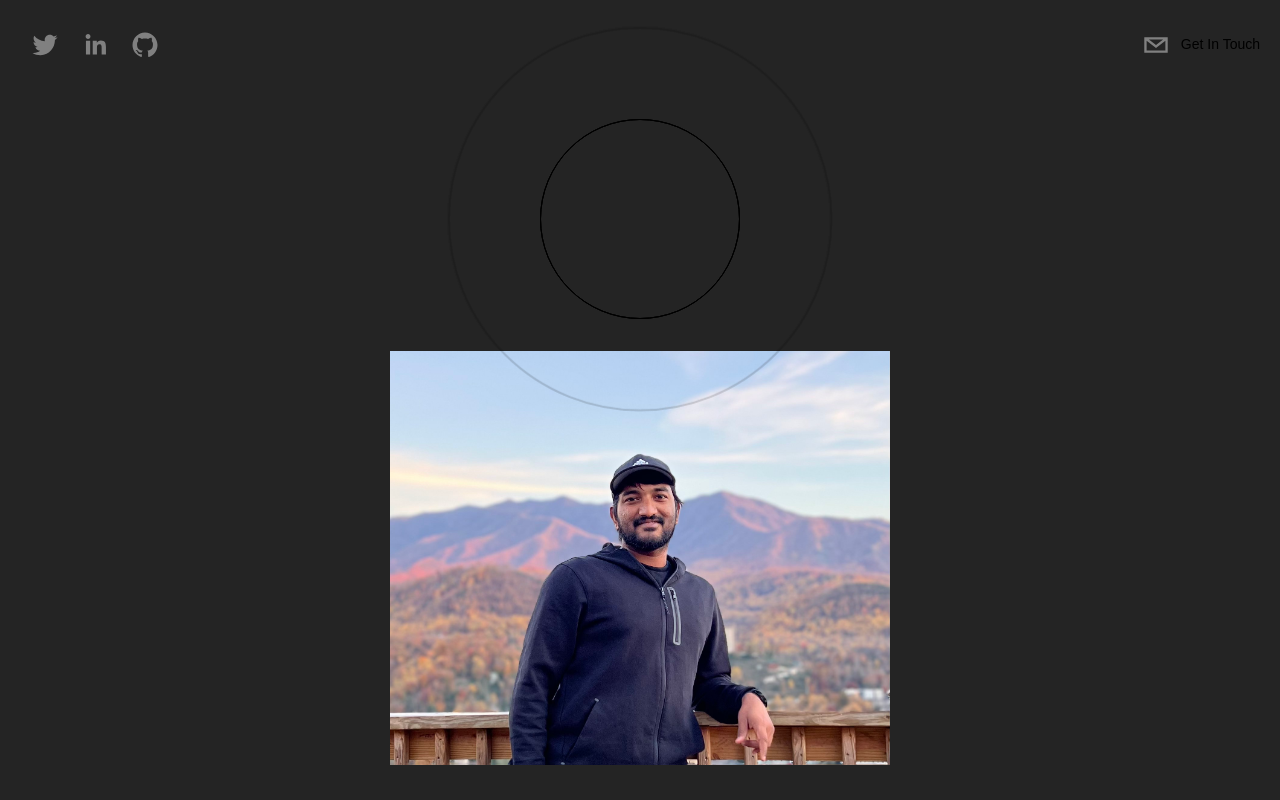
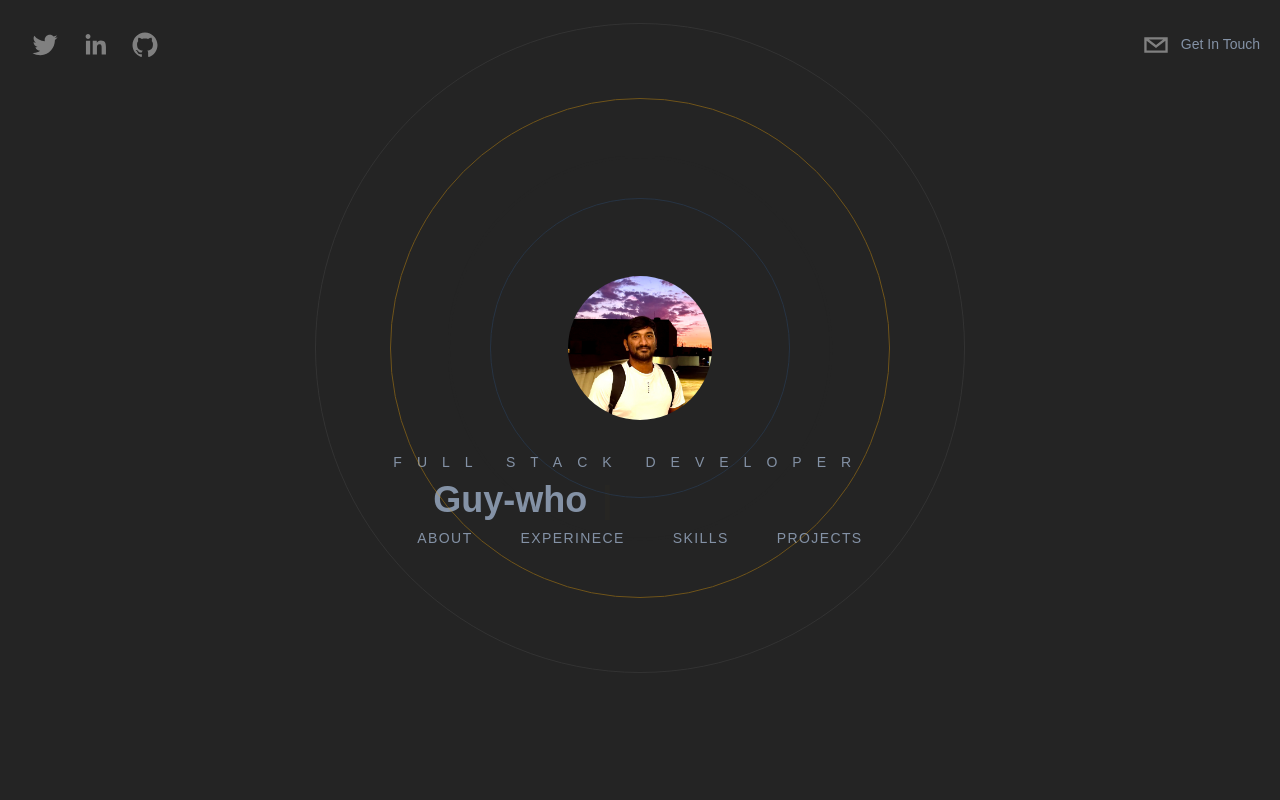
Before and after one commit to rravula22/personal_website, a Next.js app: page / in a window 1280 px wide. Built offline with nearby package versions, Linux system fonts and the light colour scheme.

Commit message:
About page developed

```diff
--- a/components/About.tsx
+++ b/components/About.tsx
@@ -1,9 +1,34 @@
 import React from 'react'
+import { motion } from 'framer-motion'
 
 type Props = {}
 
 export default function About({}: Props) {
   return (
-    <div>This is about</div>
+    <motion.div
+      initial={{opacity:0, scale:0.8,}}
+      animate={{opacity:1, scale:1,}}
+      transition={{duration:1.5, delay:0.5, type:'string', stiffness:120,}}
+     className="flex flex-col relative h-screen text-center md:text-left md:flex-row
+    max-w-7xl px-30 justify-evenly mx-auto items-center">
+      <h3 className="absolute top-24 uppercase tracking-[20px] text-2xl text-gray">About</h3>
+      <motion.img
+        src='./profile.jpeg'
+        initial={{x: -200, opacity: 1,}}
+        whileInView={{opacity:1, scale:1, x: 0,}}
+        transition={{duration:1.2,}}
+        className='mt-44 md:mb-0 md:mr-20 md:-mt-20 md:ml-20 rounded-full h-96 w-96'
+      />
+      <div className="space-y-10 px-0 md:px-10">
+        <h4 className="text-4xl font-semibold text-gray">
+          Here's a{" "}
+          <span className='underline decoration-[#F7AB0A]/50'>little bit</span>{""} about me
+        </h4>
+        <p className="text-gray text-sm">I'm Rakesh Ravula, a software engineer with 4+ years of experience in developing full stack web applications and working with various technologies. I'm currently pursuing my Master's degree in Computer Science at UAB, expected to graduate in May 2023.
+          <p className=''>I'm passionate about building scalable and efficient web applications using the latest technologies. I'm also interested in blockchain technology and its applications in the real world.</p>
+          <p className=''>I'm currently looking for full-time opportunities in Software Engineering, Web Development, and Blockchain Development.</p>
+        </p>
+      </div>
+    </motion.div>
   )
 }
--- a/components/BgCircles.tsx
+++ b/components/BgCircles.tsx
@@ -7,14 +7,14 @@ function BgCircles({}: Props) {
   return (
     <motion.div
         initial={{opacity: 0,}}
-        animate={{x:0, opacity:[0.1,0.2,0.4,0.8,1.0], scale:[1,2,2,3,1], borderRadius:[0,150,200,100,0]}}
+        animate={{opacity:[0.1,0.2,0.4,0.8,1.0], scale:[1,2,2,3,1], borderRadius:[0,150,200,300,400,500,400, 300, 100,0]}}
         transition={{duration:2.5}}
      className='relative flex justify-center items-center'>
-        <div className='absolute border border-red-500 rounded-full h-[200px] w-[200px] mt-52 animate-ping'/>
-        <div className='rounded-full border border-green-500 h-[200px] w-[200px] mt-52 animate-ping'/>
-        <div className='border border-orange-500 rounded-full h-[200px] w-[200px] mt-52 absolute'/>
-        <div className='absolute border border-red-500 rounded-full h-[200px] w-[200px] mt-52'/>
-        <div className='absolute border border-red-500 rounded-full h-[200px] w-[200px] mt-52'/>
+        <div className='absolute border border-[#333333] rounded-full h-[200px] w-[200px] mt-52 animate-ping'/>
+        <div className='rounded-full border border-gray-dark h-[300px] w-[300px] mt-52 absolute'/>
+        <div className='border border-[#333333] rounded-full opacity-5 h-[500px] w-[500px] mt-52 absolute'/>
+        <div className='absolute border border-[#F7AB0A] rounded-full opacity-20 h-[500px] w-[500px] mt-52 animate-pulse'/>
+        <div className='absolute border border-[#333333] rounded-full h-[650px] w-[650px] mt-52'/>
     </motion.div>
   )
 }
--- a/components/Header.tsx
+++ b/components/Header.tsx
@@ -40,7 +40,7 @@ export default function Header({ }: Props) {
                     fgColor='gray'
                     bgColor='transparent'
                 />
-                <p className="capitalize hidden md:inline-flex text-sm text-gray-400">
+                <p className="capitalize hidden md:inline-flex text-sm text-gray">
                     Get In Touch
                 </p>
             </motion.div>
--- a/components/Hero.tsx
+++ b/components/Hero.tsx
@@ -3,32 +3,32 @@ import { Cursor, useTypewriter } from 'react-simple-typewriter'
 import BgCircles from './BgCircles'
 import Link from 'next/link'
 import Image from 'next/image'
-import img from '../public/profile.jpeg'
+
 type Props = {}
 
 export default function Hero({}: Props) {
   const [text, setText] = useTypewriter({
-    words: ["Hey there,  Rakesh here", "Who loves to code & explore different tech", "Don't wait here just go ahead see my stuff"],
+    words: ["Hey there, Rakesh here","Guy-who love's to code", "Check my stuff below"],
     loop: true,
     delaySpeed: 2000,
   })
   return (
     <div className='h-screen flex flex-col space-y-8 items-center justify-center'>
       <BgCircles />
-        <Image
-        src="/profile.jpeg"
+      <Image
+        src="/cover.jpg"
         alt="Rakesh Ravula"
-        width={500}
-        height={500}
+        width={400}
+        height={400}
+        className="relative rounded-full h-36 w-36 mx-auto mt-52 object-cover"
       />
-
-      <div className='z-20'>
-        <h2 className='text-sm uppercase text-gray-dark pb-2 tracking-[15px]'>Full Stack Engineer</h2>
-        <h1>
-          <span className='mr-3'>{text}</span>
-          <Cursor cursorColor="#F7ABOA"/>
+      <div>
+        <h2 className='text-sm uppercase text-gray pb-2 tracking-[15px]'>Full Stack Developer</h2>
+        <h1 className='text-2xl lg:text-4xl font-semibold px-10'>
+          <span className='mr-3 text-gray'>{text}</span>
+          <Cursor cursorColor="#F7AB0A"/>
         </h1>
-        <div className='pt-5'>
+        <div>
           <Link href="#about">
             <button className='heroButton'>About</button>
           </Link>
--- a/pages/about.tsx
+++ b/pages/about.tsx
@@ -1,3 +1,9 @@
-export default function About() {
-    return <div>About</div>
-  }
+import React from 'react'
+
+type Props = {}
+
+const about = (props: Props) => {
+  return (
+    <div>about</div>
+  )
+}
--- a/pages/index.tsx
+++ b/pages/index.tsx
@@ -2,18 +2,22 @@
 import React from "react";
 import Header from "../components/Header";
 import Hero from "../components/Hero";
+import About from "../components/About";
 
 
 export default function Example() {
   const color = typeof window !== 'undefined' ? 'red' : 'blue';
   return (
     <div className="bg-[rgb(36,36,36)] text-white h-screen snap-y snap-mandatory overflow-scroll z-0">
-        <Header></Header>
-        <section id="hero" className="flex flex-col items-center justify-center min-h-screen py-2 snap-center">
-          <Hero></Hero>
+        <Header/>
+        <section id="hero" className="snap-start">
+          <Hero/>
         </section>
         {/** Hero */}
         {/** About */}
+        <section id="about" className="snap-center">
+          <About/>
+        </section>
         {/** Experience */}
         {/** Skils */}
         {/** Projects */}
```
Also changed, not shown: public/cover.jpg (added), public/profile.jpeg.
